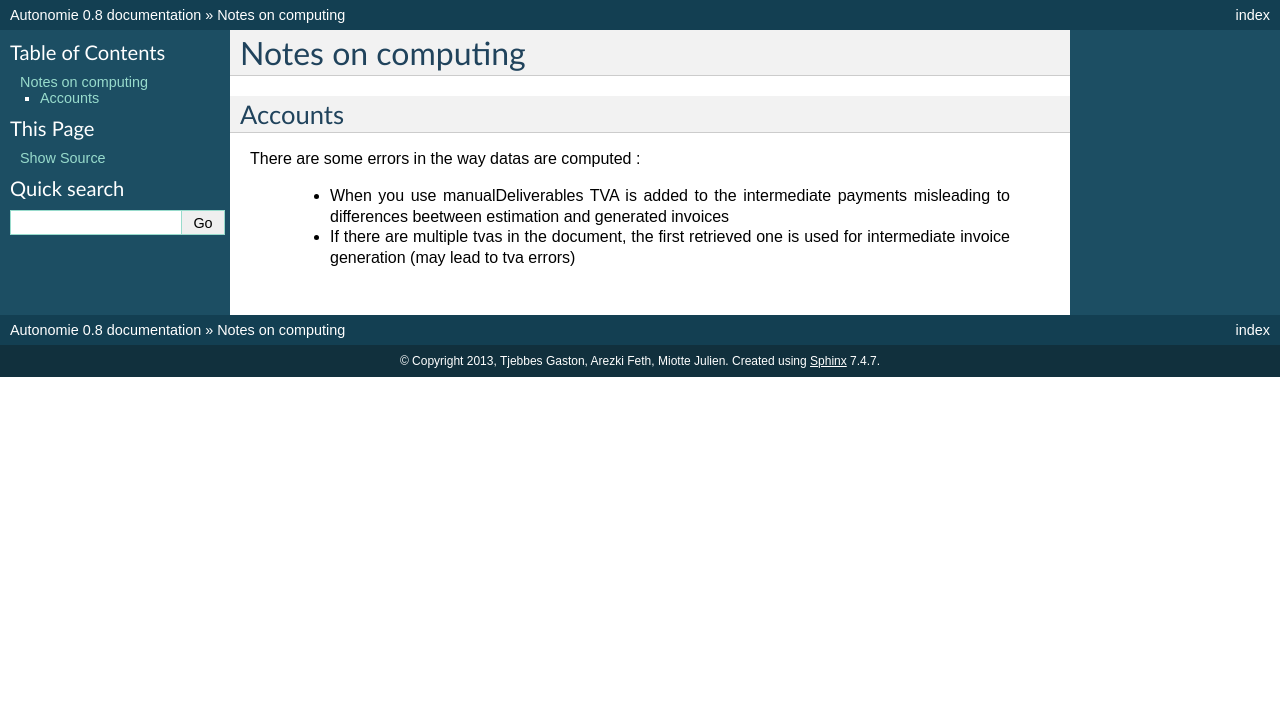
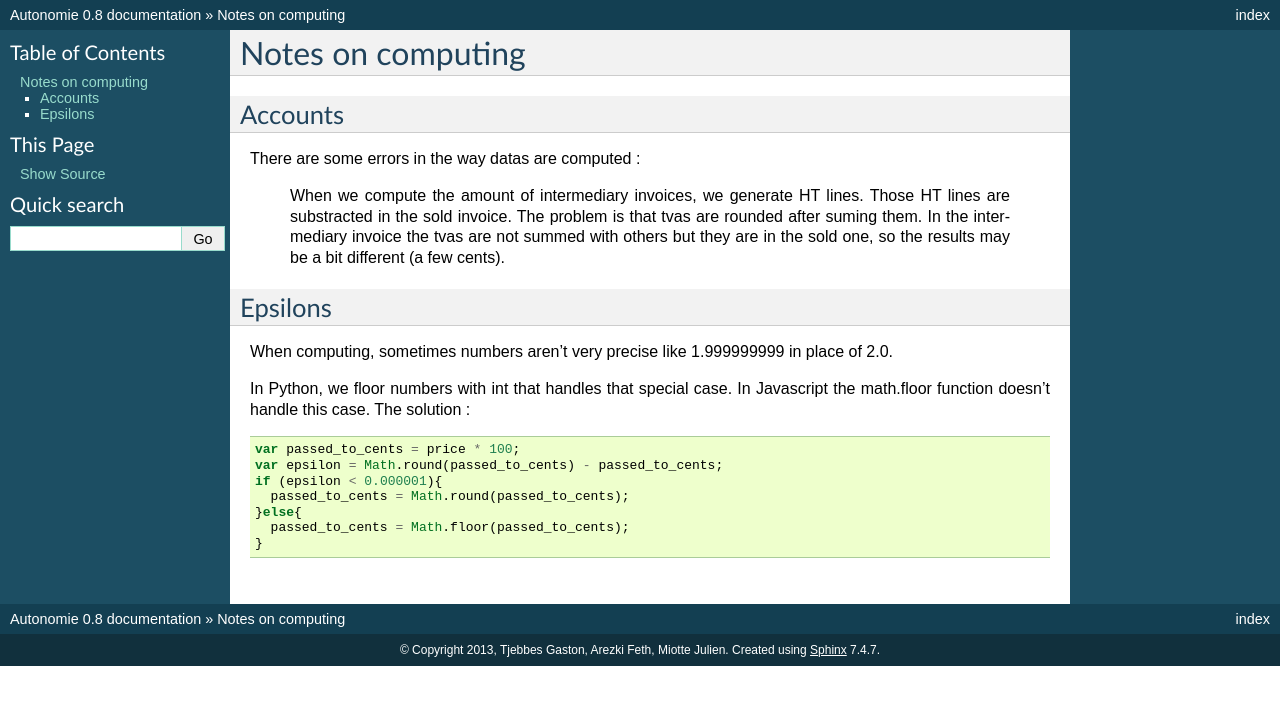
Before and after one commit to CroissanceCommune/autonomie, a Sphinx documentation site: the page built from docs/source/computing.rst, in a window 1280 px wide. Shown: the top 705 px of the page. Built offline with Sphinx 7.4.7, drawn with Linux system fonts in a browser that asks for light colours.

Commit message:
Docs on computing

```diff
--- a/docs/source/computing.rst
+++ b/docs/source/computing.rst
@@ -6,8 +6,28 @@ Accounts
 
 There are some errors in the way datas are computed :
 
-    * When you use manualDeliverables TVA is added to the intermediate
-      payments misleading to differences beetween estimation and generated
-      invoices
-    * If there are multiple tvas in the document, the first retrieved one is
-      used for intermediate invoice generation (may lead to tva errors)
+    When we compute the amount of intermediary invoices, we generate HT lines.
+    Those HT lines are substracted in the sold invoice.
+    The problem is that tvas are rounded after suming them.
+    In the intermediary invoice the tvas are not summed with others but they are
+    in the sold one, so the results may be a bit different (a few cents).
+
+Epsilons
+--------
+
+When computing, sometimes numbers aren't very precise like 1.999999999 in place
+of 2.0.
+
+In Python, we floor numbers with int that handles that special case.
+In Javascript the math.floor function doesn't handle this case.
+The solution :
+
+.. code-block:: javascript
+
+    var passed_to_cents = price * 100;
+    var epsilon = Math.round(passed_to_cents) - passed_to_cents;
+    if (epsilon < 0.000001){
+      passed_to_cents = Math.round(passed_to_cents);
+    }else{
+      passed_to_cents = Math.floor(passed_to_cents);
+    }
```
